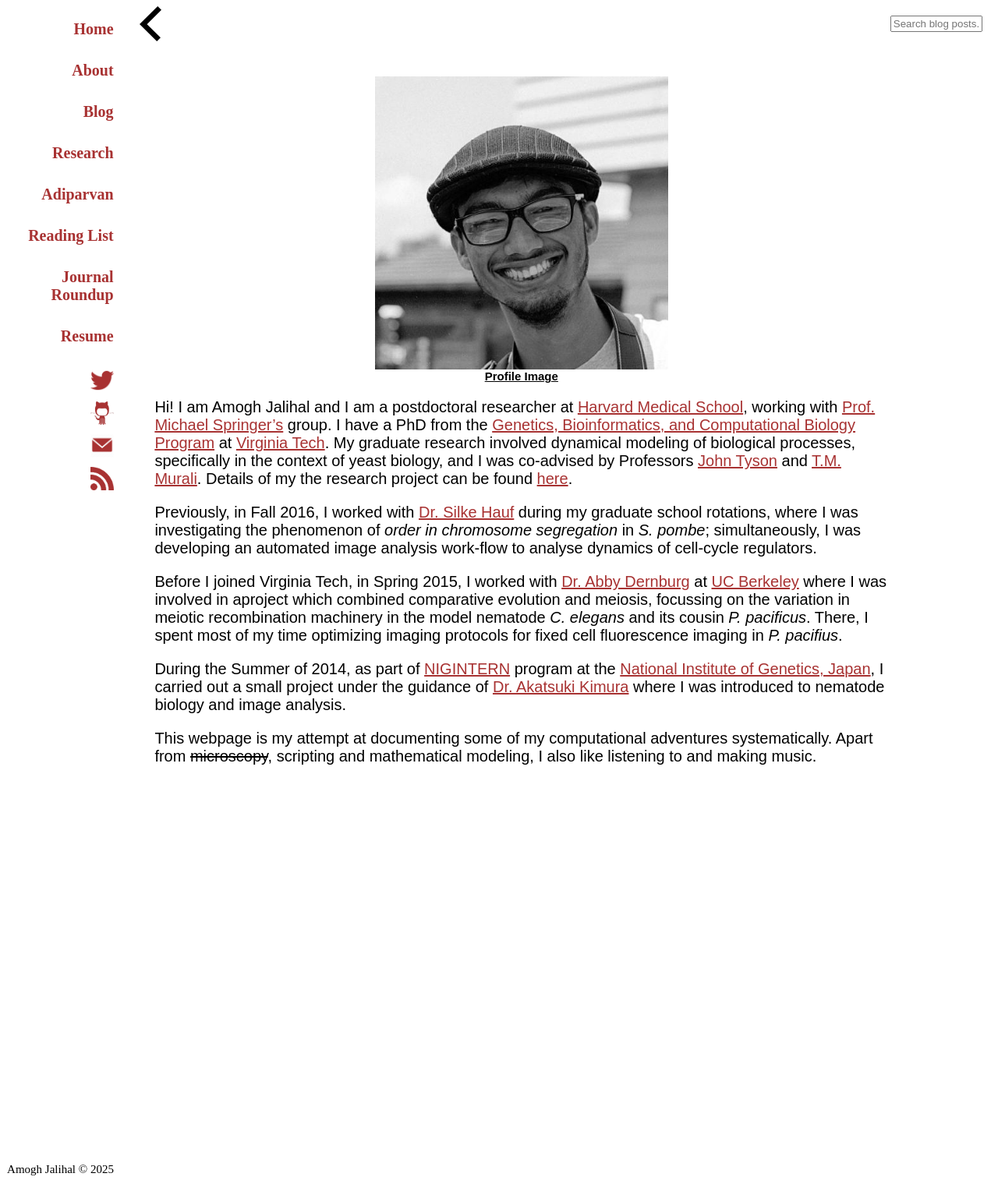
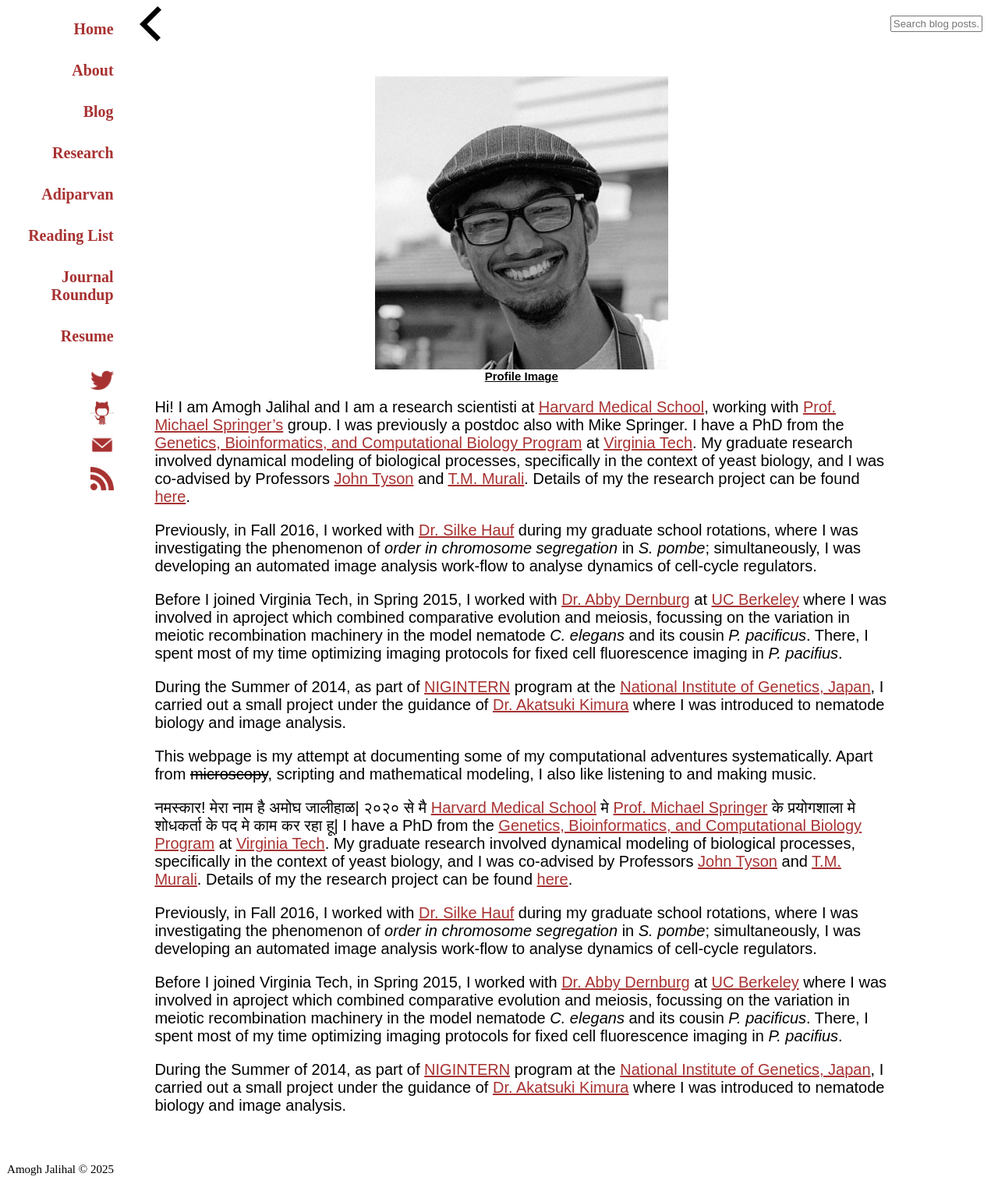
Before and after one commit to amoghpj/amoghpj.github.io, a Jekyll site: the page built from about.md, in a window 1280 px wide. Shown: the whole page at 78% size. Built offline with Jekyll 4.4.1, drawn with Linux system fonts in a browser that asks for light colours; comment, search, counter and statistics services are not loaded.

Commit message:
Update about page

```diff
--- a/about.md
+++ b/about.md
@@ -6,8 +6,8 @@ title: About
 
 ![Profile Image](/assets/images/me.jpeg)
 
-Hi! I am Amogh Jalihal and I am a postdoctoral researcher at [Harvard Medical School](https://hms.harvard.edu/),
-working with [Prof. Michael Springer's](https://springerlab.org/) group. I have a PhD from the [Genetics, Bioinformatics, and
+Hi! I am Amogh Jalihal and I am a research scientisti at [Harvard Medical School](https://hms.harvard.edu/),
+working with [Prof. Michael Springer's](https://springerlab.org/) group. I was previously a postdoc also with Mike Springer. I have a PhD from the [Genetics, Bioinformatics, and
 Computational Biology Program](https://gbcb.graduateschool.vt.edu/) at [Virginia
 Tech](http://www.vt.edu/). My graduate research involved
 dynamical modeling of biological processes, specifically in the
@@ -44,3 +44,43 @@ where I was introduced to nematode biology and image analysis.
 This webpage is my attempt at documenting some of my computational
 adventures systematically. Apart from ~~microscopy~~, scripting and
 mathematical modeling, I also like listening to and making music.
+
+
+नमस्कार! मेरा नाम है अमोघ जालीहाळ| २०२० से मै [Harvard Medical School](https://hms.harvard.edu/) मे [Prof. Michael Springer](https://springerlab.org/) के प्रयोगशाला मे शोधकर्ता के पद मे काम कर रहा हू|
+I have a PhD from the [Genetics, Bioinformatics, and
+Computational Biology Program](https://gbcb.graduateschool.vt.edu/) at [Virginia
+Tech](http://www.vt.edu/). My graduate research involved
+dynamical modeling of biological processes, specifically in the
+context of yeast biology, and I was co-advised by Professors
+[John Tyson](http://mpf.biol.vt.edu/lab_website/) and
+[T.M. Murali](http://bioinformatics.cs.vt.edu/~murali/). Details of my
+the research project can be found
+[here](/2017/01/01/nutrient-signaling.html).
+
+Previously, in Fall 2016, I worked with [Dr. Silke
+Hauf](http://www.hauflab.org/) during my graduate school rotations,
+where I was investigating the phenomenon of *order in chromosome
+segregation* in *S. pombe*; simultaneously, I was developing an
+automated image analysis work-flow to analyse dynamics of cell-cycle
+regulators.
+
+Before I joined Virginia Tech, in Spring 2015, I worked with [Dr. Abby
+Dernburg](https://mcb.berkeley.edu/labs/dernburg/) at [UC
+Berkeley](http://www.berkeley.edu/) where I was involved in aproject
+which combined comparative evolution and meiosis, focussing on the
+variation in meiotic recombination machinery in the model nematode
+*C. elegans* and its cousin *P. pacificus*. There, I spent most of my
+time optimizing imaging protocols for fixed cell fluorescence imaging
+in *P. pacifius*.
+
+During the Summer of 2014, as part of
+[NIGINTERN](https://www.nig.ac.jp/jimu/soken/intern/2017/index.html)
+program at the [National Institute of Genetics,
+Japan](https://www.nig.ac.jp/nig/), I carried out a small project
+under the guidance of [Dr. Akatsuki
+Kimura](https://www.nig.ac.jp/nig/research/organization-top/organization/kimura)
+where I was introduced to nematode biology and image analysis.
+
+This webpage is my attempt at documenting some of my computational
+adventures systematically. Apart from ~~microscopy~~, scripting and
+mathematical modeling, I also like listening to and making music.
```
